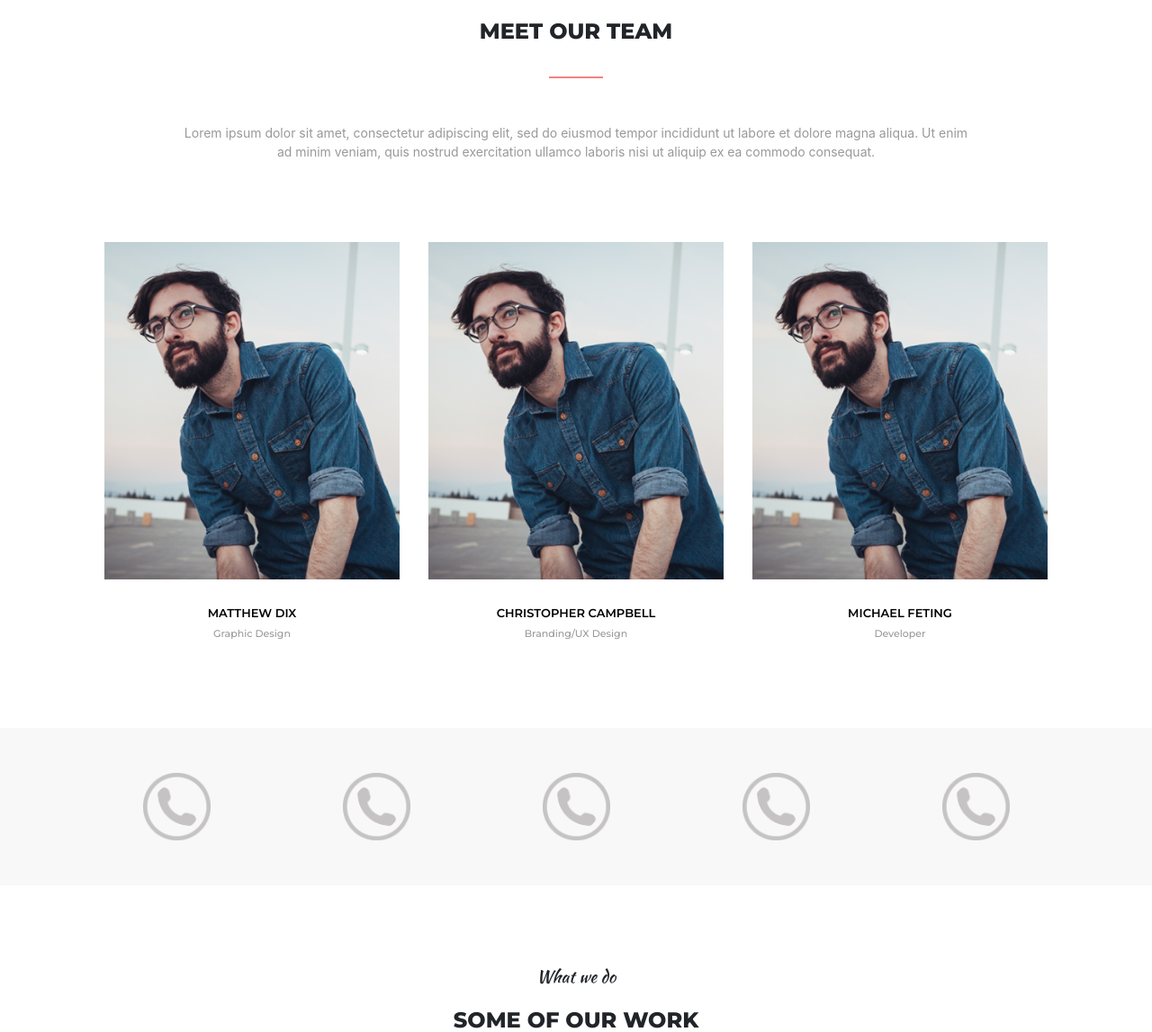
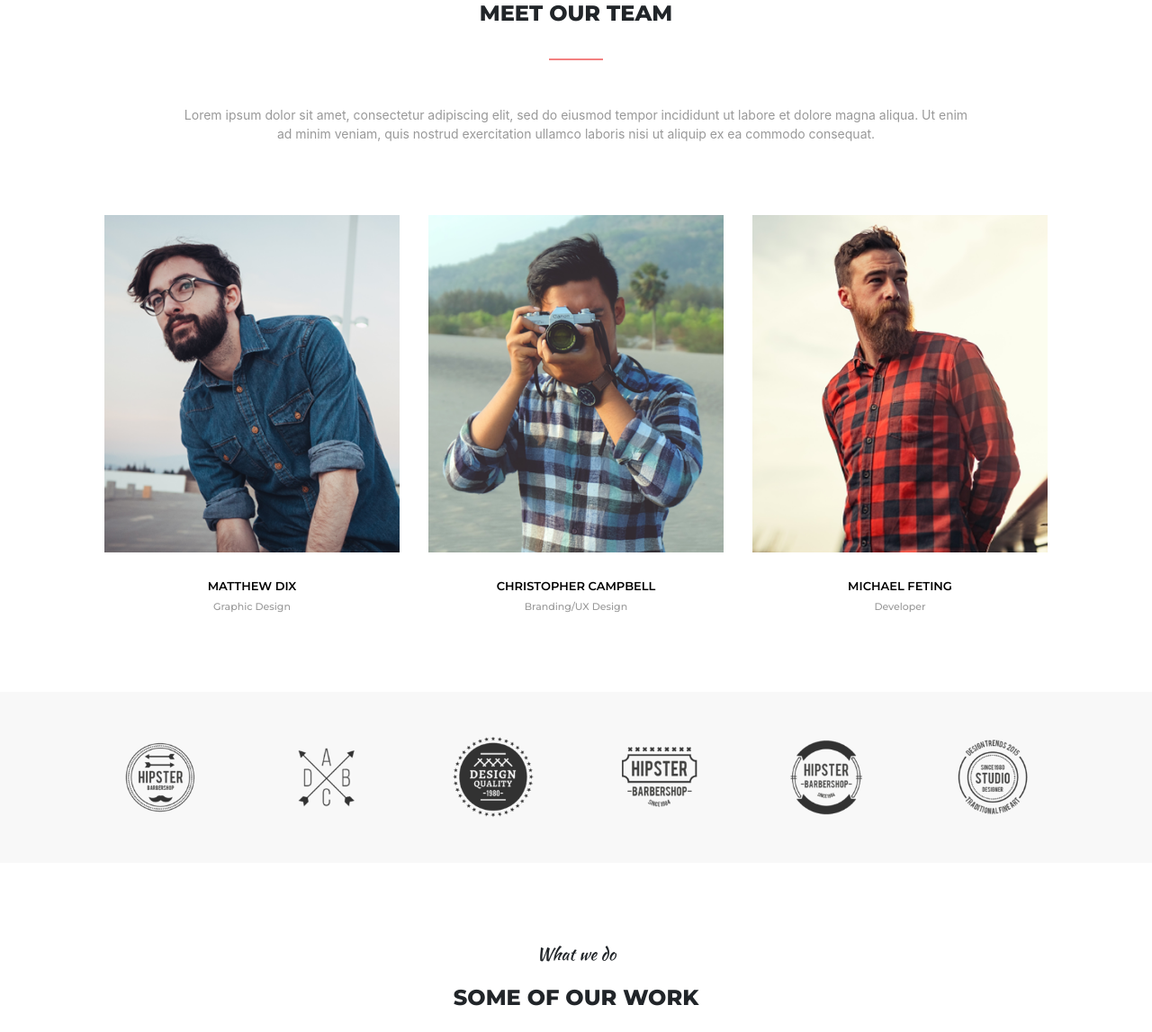
Before and after one commit to luan-jesus/Nyfts.github.io, a PHP site: page / in a window 1280 px wide. Shown: the part 4209-5356 px from the top of the page at 90% size. Run offline with PHP 8.4, Linux system fonts and the light colour scheme.

Commit message:
Add files via upload

```diff
--- a/index.html
+++ b/index.html
@@ -309,9 +309,9 @@
                             <div class="item-pic pic-five">
                                 <div class="item-gradient">
                                     <span><ul>
-                                        <li><a href="#"><img src="img/instagram.png"></a></li>
-                                        <li><a href="#"><img src="img/instagram.png"></a></li>
-                                        <li><a href="#"><img src="img/instagram.png"></a></li>
+                                        <li><a href="#"><img src="img/facebook.png"></a></li>
+                                        <li><a href="#"><img src="img/twitter.png"></a></li>
+                                        <li><a href="#"><img src="img/pinterest.png"></a></li>
                                         <li><a href="#"><img src="img/instagram.png"></a></li>
                                     </ul></span>
                                 </div>
@@ -322,16 +322,14 @@
                     </div>
                     <div class="col">
                         <div class="item-bg">
-                            <div class="item-pic pic-five">
+                            <div class="item-pic pic-six">
                                 <div class="item-gradient">
-
-                                        <span><ul>
-                                            <li><a href="#"><img src="img/instagram.png"></a></li>
-                                            <li><a href="#"><img src="img/instagram.png"></a></li>
-                                            <li><a href="#"><img src="img/instagram.png"></a></li>
-                                            <li><a href="#"><img src="img/instagram.png"></a></li>
-                                        </ul></span>
-
+                                    <span><ul>
+                                        <li><a href="#"><img src="img/facebook.png"></a></li>
+                                        <li><a href="#"><img src="img/twitter.png"></a></li>
+                                        <li><a href="#"><img src="img/pinterest.png"></a></li>
+                                        <li><a href="#"><img src="img/instagram.png"></a></li>
+                                    </ul></span>
                                 </div>
                             </div>
                         </div>
@@ -340,12 +338,12 @@
                     </div>
                     <div class="col">
                         <div class="item-bg">
-                            <div class="item-pic pic-five">
+                            <div class="item-pic pic-seven">
                                 <div class="item-gradient">
                                     <span><ul>
-                                        <li><a href="#"><img src="img/instagram.png"></a></li>
-                                        <li><a href="#"><img src="img/instagram.png"></a></li>
-                                        <li><a href="#"><img src="img/instagram.png"></a></li>
+                                        <li><a href="#"><img src="img/facebook.png"></a></li>
+                                        <li><a href="#"><img src="img/twitter.png"></a></li>
+                                        <li><a href="#"><img src="img/pinterest.png"></a></li>
                                         <li><a href="#"><img src="img/instagram.png"></a></li>
                                     </ul></span>
                                 </div>
@@ -361,31 +359,24 @@
         <section class="logos">
             <div class="container">
                 <div class="jobs-item">
-                    <div><img src="img/tel-logo.png"></div>
+                    <div><img src="img/logo1.png"></div>
                 </div>
                 <div class="jobs-item">
-                    <div><img src="img/tel-logo.png"></div>
+                    <div><img src="img/logo2.png"></div>
                 </div>
                 <div class="jobs-item">
-                    <div><img src="img/tel-logo.png"></div>
+                    <div><img src="img/logo3.png"></div>
                 </div>
                 <div class="jobs-item">
-                    <div><img src="img/tel-logo.png"></div>
+                    <div><img src="img/logo4.png"></div>
                 </div>
                 <div class="jobs-item">
-                    <div><img src="img/tel-logo.png"></div>
+                    <div><img src="img/logo5.png"></div>
+                </div>
+                <div class="jobs-item">
+                    <div><img src="img/logo6.png"></div>
                 </div>
             </div>
-            <!--<div class="container">
-                <div class="row">
-                    <div class="col"><div><img src="img/tel-logo.png"></div></div>
-                    <div class="col"><div><img src="img/tel-logo.png"></div></div>
-                    <div class="col"><div><img src="img/tel-logo.png"></div></div>
-                    <div class="col"><div><img src="img/tel-logo.png"></div></div>
-                    <div class="col"><div><img src="img/tel-logo.png"></div></div>
-                    <div class="col"><div><img src="img/tel-logo.png"></div></div>
-                </div>
-            </div> -->
         </section>
 
         <section class="portfolio">
--- a/src/style.css
+++ b/src/style.css
@@ -191,7 +191,7 @@ SECTION about
 ==================================
 */
 
-.row{margin: 80px 15px;}
+.row{margin: 70px 15px;}
 
 .item-gradient div{
     width:32px;
@@ -546,6 +546,16 @@ SECTION team
     background-size: cover;
 }
 
+.pic-six{
+    background: url(../img/pic-6.png) center no-repeat;
+    background-size: cover;
+}
+
+.pic-seven{
+    background: url(../img/pic-7.png) center no-repeat;
+    background-size: cover;
+}
+
 .item-gradient span{
     display: block;
     width: 204px;
@@ -585,10 +595,11 @@ SECTION logos
 .logos .jobs-item{
     width: 20%;
     padding: 0;
+    opacity: 0.8;
 }
 
 .jobs-item div{
-    width: 75px;
+    width: 90px;
     margin: 0 auto;
 }
 
```
Also changed, not shown: img/facebook.png, img/logo1.png (added), img/logo2.png (added), img/logo3.png (added), img/logo4.png (added), img/logo5.png (added), img/logo6.png (added), img/pic-6.png (added), img/pic-7.png (added), img/pinterest.png, img/twitter.png.
